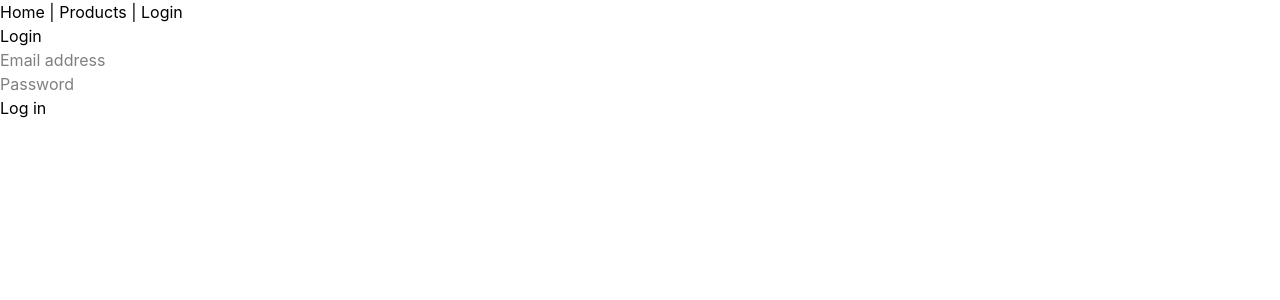
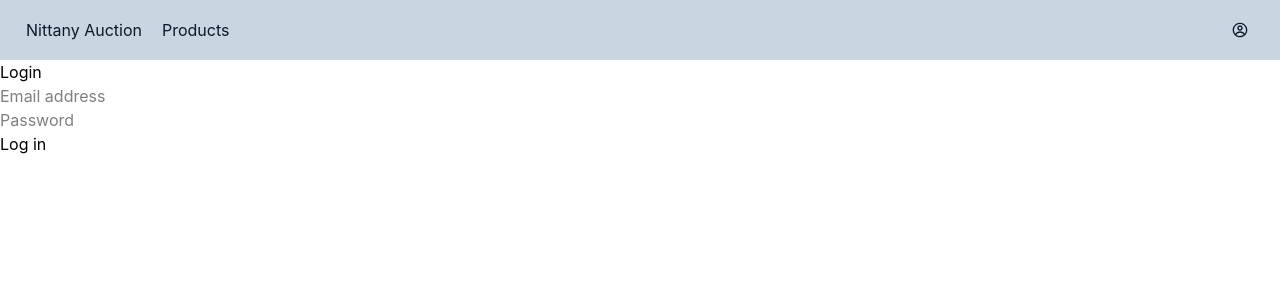
Before and after one commit to isaacli430/nittany-auction, a React (Vite) app in the folder client/: page /login in a window 1280 px wide. Shown: the top 300 px of the page. Built offline with nearby package versions, Linux system fonts and the light colour scheme.

Commit message:
change navbar style

```diff
--- a/client/package.json
+++ b/client/package.json
@@ -15,6 +15,7 @@
     "react": "^19.2.4",
     "react-dom": "^19.2.4",
     "react-hook-form": "^7.72.0",
+    "react-icons": "^5.6.0",
     "react-router-dom": "^7.13.2",
     "tailwindcss": "^4.2.2"
   },
--- a/client/src/components/navbar.jsx
+++ b/client/src/components/navbar.jsx
@@ -1,18 +1,42 @@
 import { Link } from 'react-router-dom';
+
+import { CgProfile } from "react-icons/cg";
+
+import { useState } from 'react';
 
 
 const Navbar = ({ logged }) => {
 
+    const [profileMenu, setProfileMenu] = useState(false);
+
+    const toggleMenu = () => {
+        if (profileMenu) {
+            setProfileMenu(false);
+        } else {
+            setProfileMenu(true);
+        }
+    }
+
     return (
-        <nav>
-            <Link to="/">Home</Link> |{" "}
-            <Link to="/products">Products</Link> |{" "}
-            {logged ? (
-                <Link to="/logout">Logout</Link>
-            ) : (
-                <Link to="/login">Login</Link>
-            )}
-        </nav>
+        <>
+            <nav className='flex pr-4 pl-4 pt-0 pb-0 bg-slate-300'>
+                <Link className='nav-link' to="/">Nittany Auction</Link>
+                <Link className='nav-link' to="/products">Products</Link>
+                <button className='nav-link ml-auto! pr-4! pl-4! hover:cursor-pointer' onClick={toggleMenu}><CgProfile /></button>
+            </nav>
+            {profileMenu &&
+                    <div className='z-10 absolute bg-slate-600 right-3 rounded-sm pr-0 pl-0 pt-4 pb-4 shadow-lg'>
+                        {logged ? (
+                            <>
+                                <Link className='profile-link' to="/">View Profile</Link>
+                                <Link className='profile-link' to="/logout">Logout</Link>
+                            </>
+                        ) : (
+                            <Link className='profile-link' to="/login">Login</Link>
+                        )}
+                    </div>
+                }
+        </>
     )
 }
 
--- a/client/src/main.css
+++ b/client/src/main.css
@@ -1 +1,9 @@
 @import 'tailwindcss';
+
+.nav-link {
+    @apply hover:backdrop-brightness-90 pr-2.5 pl-2.5 pt-4.5 pb-4.5 text-slate-900;
+}
+
+.profile-link {
+    @apply text-white hover:backdrop-brightness-80 pl-8 pr-8 pt-1 pb-1;
+}
```
Also changed, not shown: 6 other files (tests, documents, lock files or other folders).
